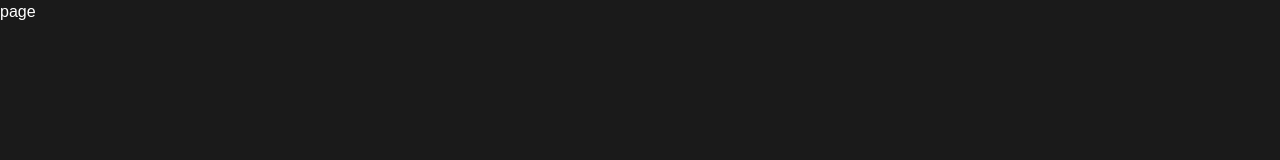
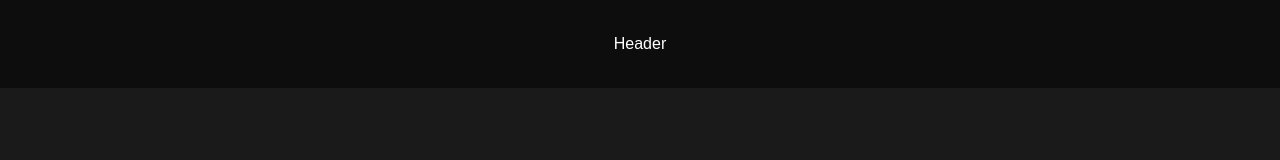
Before and after one commit to SUBstylee/todo-frontend, a Next.js app: page / in a window 1280 px wide. Shown: the top 160 px of the page. Built offline with nearby package versions, Linux system fonts and the light colour scheme.

Commit message:
started on header component

```diff
--- a/src/app/page.tsx
+++ b/src/app/page.tsx
@@ -1,6 +1,8 @@
 'use client';
 import { useState, useEffect } from 'react';
 import { Task } from '../types/types';
+
+import Header from '@/components/Header';
 
 export default function Home() {
 	const [tasks, setTasks] = useState<Task[]>([]);
@@ -8,5 +10,9 @@ export default function Home() {
 	useEffect(() => {
 		console.log('useEffect');
 	}, []);
-	return <div className='min-h-screen bg-[#1a1a1a] text-white'>page</div>;
+	return (
+		<div className='min-h-screen bg-[#1a1a1a] text-white'>
+			<Header />
+		</div>
+	);
 }
--- /dev/null
+++ b/src/components/Header.tsx
@@ -0,0 +1,13 @@
+import Image from 'next/image';
+
+const Header = () => {
+	return (
+		<header
+			className='w-full flex flex-col items-center p-8'
+			style={{ backgroundColor: '#0d0d0d' }}>
+			Header
+		</header>
+	);
+};
+
+export default Header;
```
